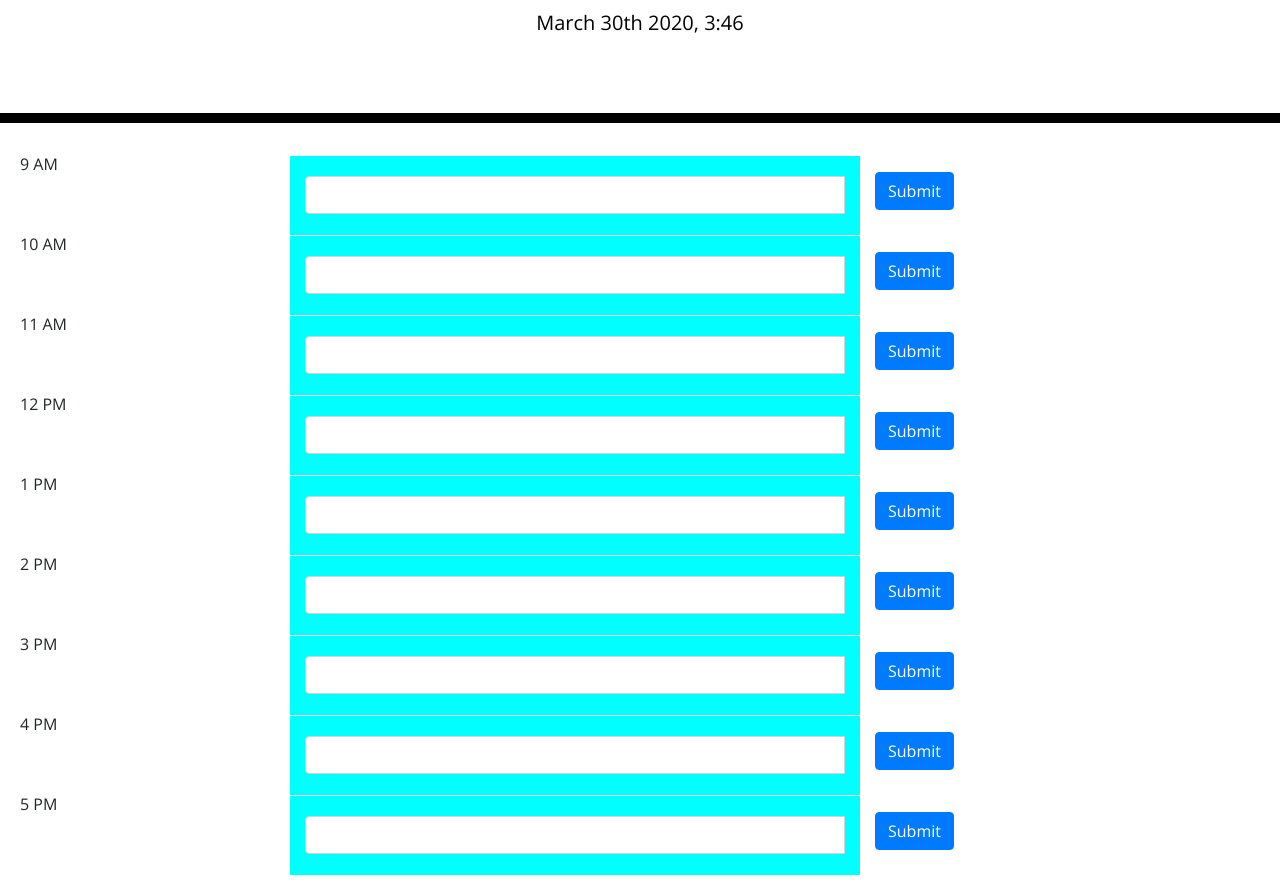
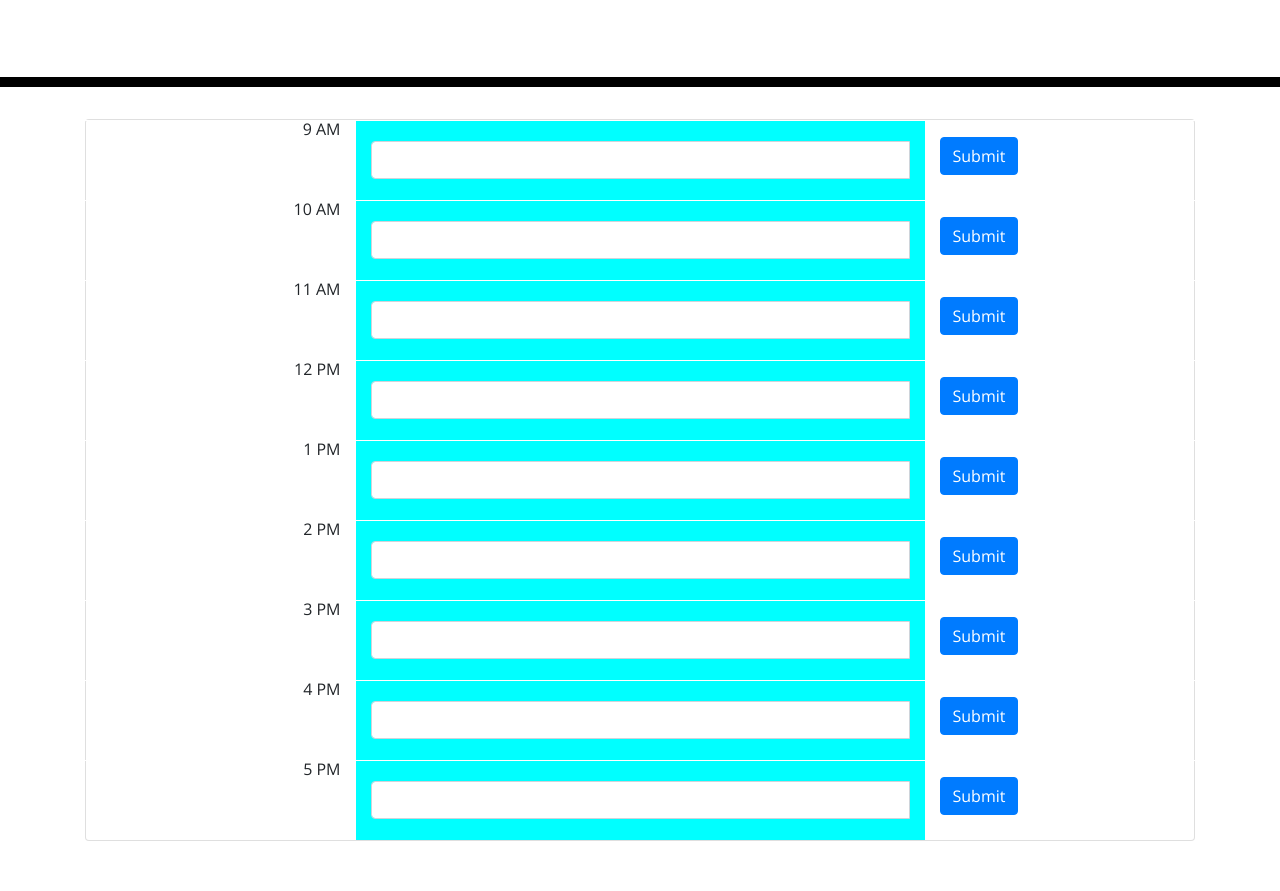
Before and after one commit to ErikDono/CalenderApp, a plain HTML site: page Develop/index.html in a window 1280 px wide. Shown: the part 181-1072 px from the top of the page. After the commit the page ends 1038 px from the top, so only its background shows below. Drawn offline with nearby package versions, Linux system fonts and the light colour scheme.

Commit message:
final for now...

```diff
--- a/Develop/index.html
+++ b/Develop/index.html
@@ -22,16 +22,16 @@
     <p id="currentDay" class="lead"></p>
     <script>
       var now = moment().format('MMMM Do YYYY, h:mm');
-      var dateAndTime = document.getElementById('currentDay');
+      var dateAndTime = $('currentDay');
       dateAndTime.innerHTML = now;
     </script>
 
   </header>
-  <div class="container" style="margin-left: 5px;">
+  <div class="container" style="align-content: center;">
     <form>
-      <div class='form-group'>
+      <div class='card form-group'>
         <div class='row'>
-          <div class='col-lg-3'>9 AM</div>
+          <div class='col-lg-3' style="text-align: right">9 AM</div>
           <div class='input-group col-lg-6 wrapper' style="background-color: aqua;">
             <input type="text" class="form-control" id='savedEvent' style="margin-top: 20px">
             <span id=" printedEvent"></span>
@@ -40,9 +40,11 @@
             <button id="submit" type="submit" class="btn btn-primary" style="float:left">Submit</button>
           </div>
         </div>
+
         <section>
+
           <div class='row'>
-            <div class='col-lg-3'>10 AM</div>
+            <div class='col-lg-3' style="text-align: right">10 AM</div>
             <div class='input-group col-lg-6 wrapper' style="background-color: aqua;">
               <input type="text" class="form-control" id='savedEvent' style="margin-top: 20px">
               <span id=" printedEvent"></span>
@@ -52,7 +54,7 @@
             </div>
           </div>
           <div class='row'>
-            <div class='col-lg-3'>11 AM</div>
+            <div class='col-lg-3' style="text-align: right">11 AM</div>
             <div class='input-group col-lg-6 wrapper' style="background-color: aqua;">
               <input type="text" class="form-control" id='savedEvent' style="margin-top: 20px">
               <span id=" printedEvent"></span>
@@ -62,7 +64,7 @@
             </div>
           </div>
           <div class='row'>
-            <div class='col-lg-3'>12 PM</div>
+            <div class='col-lg-3' style="text-align: right">12 PM</div>
             <div class='input-group col-lg-6 wrapper' style="background-color: aqua;">
               <input type="text" class="form-control" id='savedEvent' style="margin-top: 20px">
               <span id=" printedEvent"></span>
@@ -72,7 +74,7 @@
             </div>
           </div>
           <div class='row'>
-            <div class='col-lg-3'>1 PM</div>
+            <div class='col-lg-3' style="text-align: right">1 PM</div>
             <div class='input-group col-lg-6 wrapper' style="background-color: aqua;">
               <input type="text" class="form-control" id='savedEvent' style="margin-top: 20px">
               <span id=" printedEvent"></span>
@@ -82,7 +84,7 @@
             </div>
           </div>
           <div class='row'>
-            <div class='col-lg-3'>2 PM</div>
+            <div class='col-lg-3' style="text-align: right">2 PM</div>
             <div class='input-group col-lg-6 wrapper' style="background-color: aqua;">
               <input type="text" class="form-control" id='savedEvent' style="margin-top: 20px">
               <span id=" printedEvent"></span>
@@ -92,7 +94,7 @@
             </div>
           </div>
           <div class='row'>
-            <div class='col-lg-3'>3 PM</div>
+            <div class='col-lg-3' style="text-align: right">3 PM</div>
             <div class='input-group col-lg-6 wrapper' style="background-color: aqua;">
               <input type="text" class="form-control" id='savedEvent' style="margin-top: 20px">
               <span id=" printedEvent"></span>
@@ -102,7 +104,7 @@
             </div>
           </div>
           <div class='row'>
-            <div class='col-lg-3'>4 PM</div>
+            <div class='col-lg-3' style="text-align: right">4 PM</div>
             <div class='input-group col-lg-6 wrapper' style="background-color: aqua;">
               <input type="text" class="form-control" id='savedEvent' style="margin-top: 20px">
               <span id=" printedEvent"></span>
@@ -112,7 +114,7 @@
             </div>
           </div>
           <div class='row'>
-            <div class='col-lg-3'>5 PM</div>
+            <div class='col-lg-3' style="text-align: right">5 PM</div>
             <div class='input-group col-lg-6 wrapper' style="background-color: aqua;">
               <input type="text" class="form-control" id='savedEvent' style="margin-top: 20px">
               <span id=" printedEvent"></span>
@@ -127,13 +129,11 @@
 
   </div>
 
-  <!-- if the value of the stored event is greater than currentTime, then x color
-      if the value of storedEvent is less than currentTime, then x color
--->
-
+  <javscriptbelow>
     <script type="text/javascript">
 
       var capturedEvent = [];
+
 
       callit()
 
@@ -146,7 +146,7 @@
           return
         };
         capturedEvent = userEvent.trim();
-      console.log(capturedEvent);
+
 
         storeEvent();
 
@@ -158,26 +158,39 @@
 
       function callit() {
         var newEvent = JSON.parse(localStorage.getItem("capturedEvent"));
+        console.log(newEvent)
         if (newEvent !== null) {
 
           capturedEvent = newEvent;
 
-        // renderEvent()
+
+          renderEvent()
         }
 
       }
+      function renderEvent() {
+        var displayEvent = "";
+
+        displayEvent.textcontext = capturedEvent;
+
+        console.log(displayEvent)
+        $("#printedEvent").append(displayEvent)
+
+      }
+
+    </script>
+  </javscriptbelow>
 
 
+  <!-- realizing this only works for 9 AM... Awesome! I tried to make an apt with a tutor this week
+ for just this reason, but their only availabity was >6PM, and i've been working 9-7 (sadly i have to take customer
+calls no matter what...)
 
+I've gotten the input to save to local storage, and ive called it up, but i cannot append it to my <span>,
+which means i cannot render my event.
 
-
-
-
-
-  </script>
-
-
-
+I was going to then try to assign values for each button, so that if (value > moment().startOf('hour').fromNow()){
+color = yellow} else if (value < moment(stuff) {color=blue}. // // -->
 
 
 
```
Also changed, not shown: assets/explain.png (added), assets/local_storage.png (added), assets/time.png (added), assets/webpage.png (added), 2 other files. Lines whose indentation alone changed are shown as unchanged.
